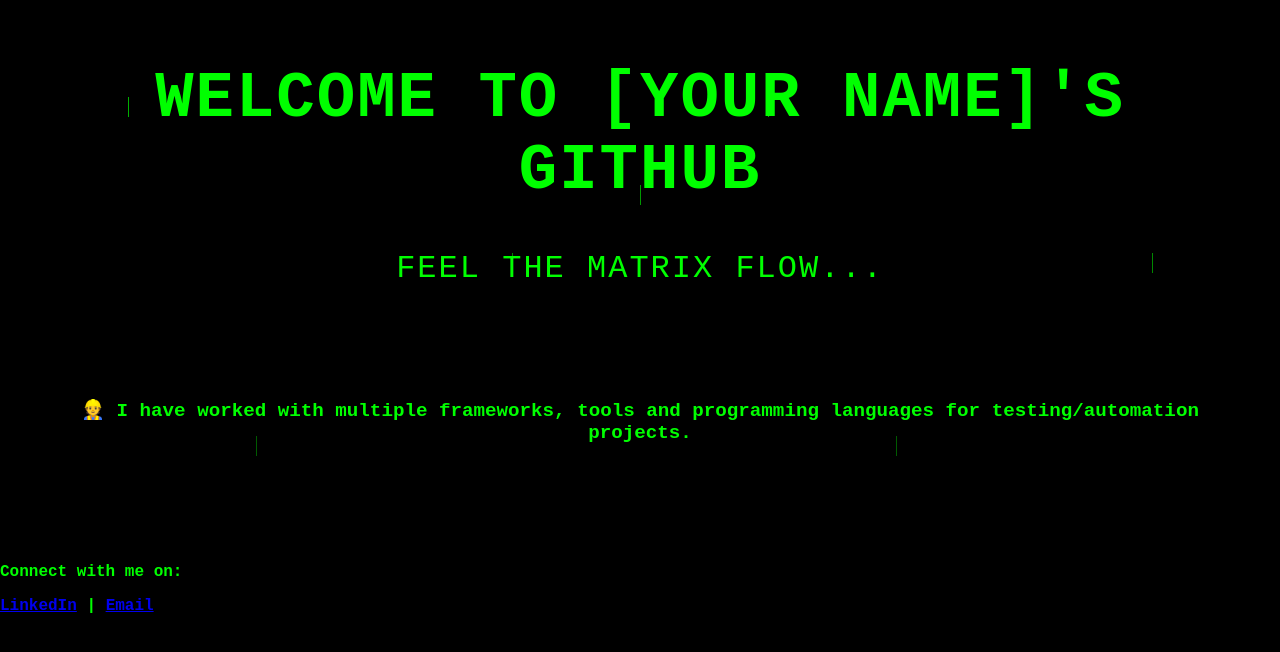
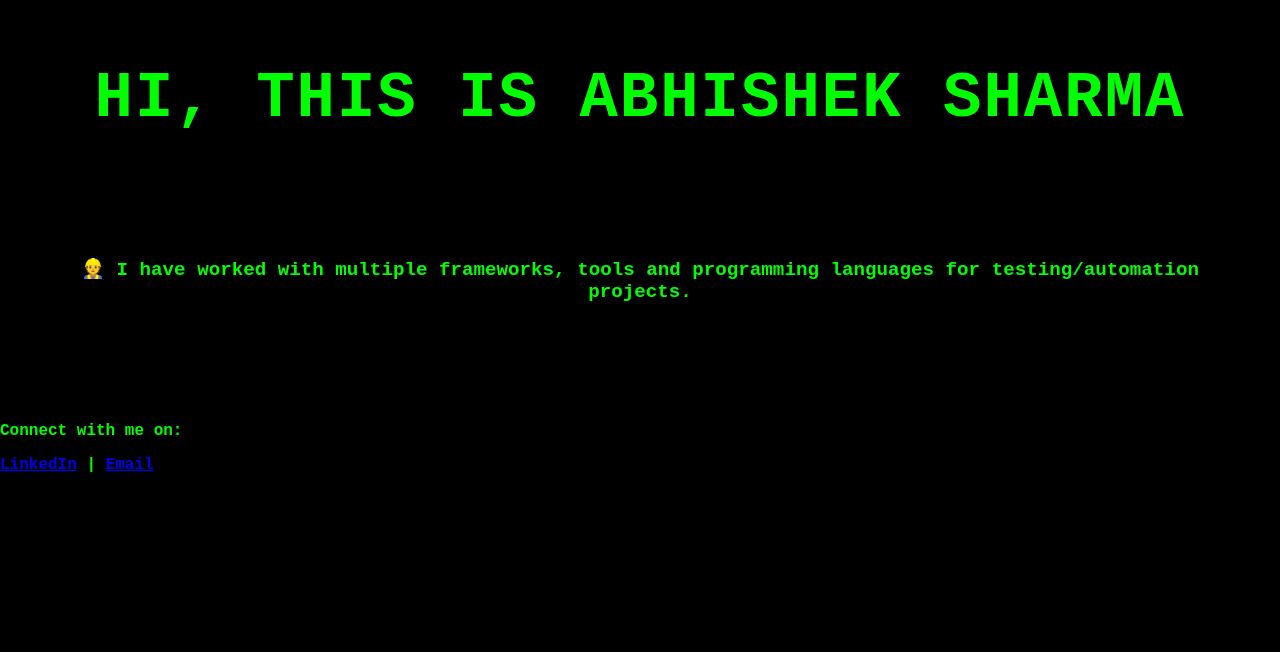
Before and after one commit to shar-abhi/shar-abhi.github.io, a plain HTML site: page index.html in a window 1280 px wide. Drawn offline with Linux system fonts and the light colour scheme.

Commit message:
Added new profile

```diff
--- a/index.html
+++ b/index.html
@@ -95,8 +95,8 @@
 <body>
 
 <!-- Matrix Rain -->
+ <!--
 <div class="rain">
-    <!-- Add divs for the raindrops (100 for example) -->
     <div style="left: 10%; animation-duration: 0.7s;"></div>
     <div style="left: 20%; animation-duration: 0.9s;"></div>
     <div style="left: 30%; animation-duration: 1s;"></div>
@@ -106,12 +106,11 @@
     <div style="left: 70%; animation-duration: 0.9s;"></div>
     <div style="left: 80%; animation-duration: 1s;"></div>
     <div style="left: 90%; animation-duration: 0.6s;"></div>
-    <!-- Add more as needed for more rain effects -->
 </div>
+-->
 
 <header>
-    <h1>Welcome to [Your Name]'s GitHub</h1>
-    <p>Feel the Matrix flow...</p>
+    <h1>Hi, This is Abhishek Sharma</h1>
 </header>
 
 <section class="intro">
```
